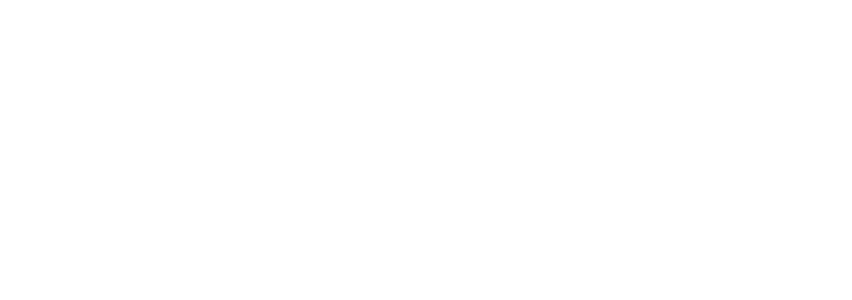
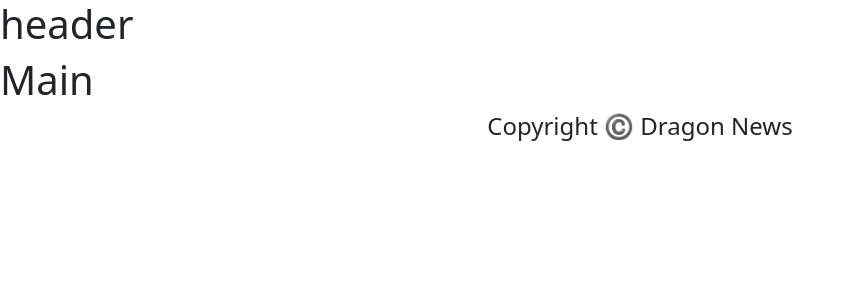
Before and after one commit to aHasnat1997/dragon-news, a React (Vite) app: page / in a window 1280 px wide. Shown: the top 300 px of the page, without its empty margins (0-852 px from the left). Built offline with nearby package versions, Linux system fonts and the light colour scheme.

Commit message:
some basic components add

```diff
--- a/src/App.jsx
+++ b/src/App.jsx
@@ -1,10 +1,15 @@
 import React from 'react';
 import 'bootstrap/dist/css/bootstrap.min.css';
+import Header from './components/Header/Header';
+import Main from './components/Main/Main';
+import Footer from './components/Footer/Footer';
 
 const App = () => {
   return (
     <div>
-
+      <Header />
+      <Main />
+      <Footer />
     </div>
   );
 };
--- /dev/null
+++ b/src/components/Footer/Footer.jsx
@@ -0,0 +1,11 @@
+import React from 'react';
+
+const Footer = () => {
+  return (
+    <div>
+      <h4 className='text-center'>Copyright ©️ Dragon News</h4>
+    </div>
+  );
+};
+
+export default Footer;
--- /dev/null
+++ b/src/components/Header/Header.jsx
@@ -0,0 +1,11 @@
+import React from 'react';
+
+const Header = () => {
+  return (
+    <div>
+      <h1>header</h1>
+    </div>
+  );
+};
+
+export default Header;
--- /dev/null
+++ b/src/components/Main/Main.jsx
@@ -0,0 +1,11 @@
+import React from 'react';
+
+const Main = () => {
+  return (
+    <div>
+      <h1>Main</h1>
+    </div>
+  );
+};
+
+export default Main;
```
